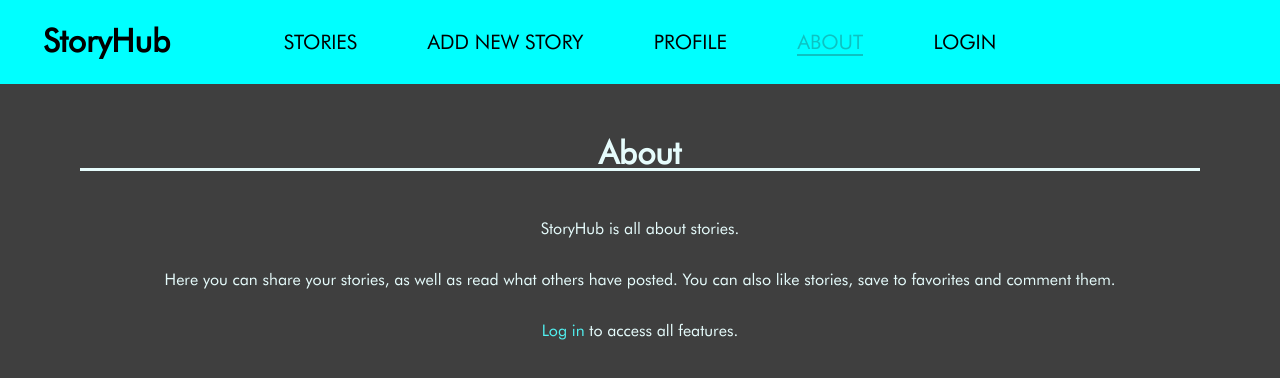
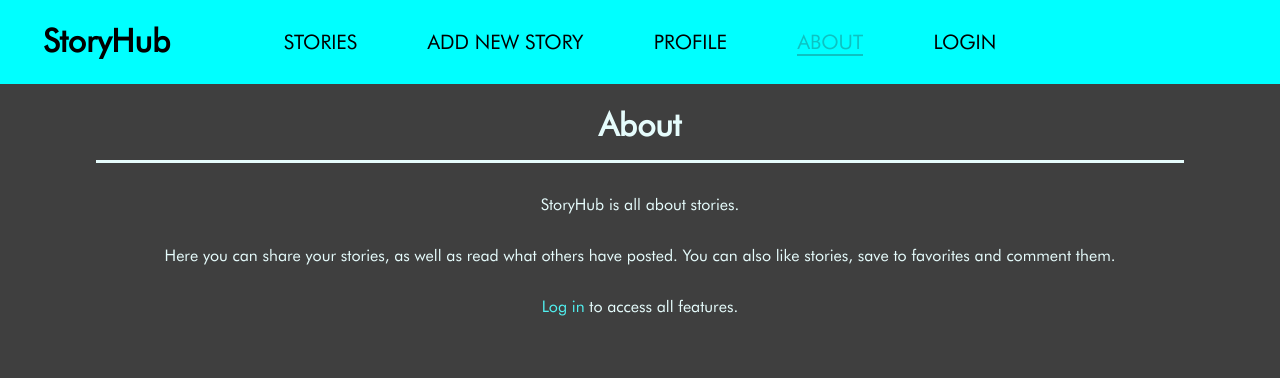
Before and after one commit to Krezlau/StoryHub, a React (Create React App) app: page /about in a window 1280 px wide. Shown: the top 378 px of the page. Built offline with nearby package versions, Linux system fonts and the light colour scheme.

Commit message:
page header fix

```diff
--- a/src/styled/Global.ts
+++ b/src/styled/Global.ts
@@ -11,6 +11,7 @@ const GlobalStyles = createGlobalStyle`
 
   * {
     font-family: Futura, sans-serif;
+    box-sizing: border-box;
   }
 
   body {
@@ -19,7 +20,6 @@ const GlobalStyles = createGlobalStyle`
     margin: 0;
     padding: 0;
     width: 100%;
-    height: 100%;
   }
 
   a {
--- a/src/styled/components/UI/NavigationPanel.ts
+++ b/src/styled/components/UI/NavigationPanel.ts
@@ -10,6 +10,7 @@ export const Header = styled.header`
   padding: 0;
   margin: 0;
   width: 100%;
+  height: 84px;
   background: aqua;
   z-index: 999;
 
@@ -95,7 +96,7 @@ export const NavToggle = styled.button`
   top: 0;
   left: 0;
   margin-left: 1em;
-  height: 82px;
+  height: 81.8px;
   display: flex;
   align-items: center;
 
--- a/src/styled/components/UI/PageHeader.ts
+++ b/src/styled/components/UI/PageHeader.ts
@@ -1,9 +1,9 @@
 import styled from "styled-components";
 
 const PageHeaderContainer = styled.div`
-  height: 3.5rem;
   border-bottom-style: solid;
-  margin-bottom: 2rem;
+  margin-bottom: 1rem;
+  padding-bottom: 1em;
 
   h1 {
     margin-bottom: 0;
--- a/src/styled/components/forms/Form.ts
+++ b/src/styled/components/forms/Form.ts
@@ -1,14 +1,14 @@
 import styled from "styled-components";
 
 export const FormContent = styled.div`
-  margin: 1rem auto;
+  margin: auto;
   width: 100%;
   text-align: center;
 
   label {
     font-weight: bold;
     margin-bottom: .5rem;
-    margin-top: 2rem;
+    margin-top: 1rem;
     display: block;
   }
 
--- a/src/styled/pages/Page.ts
+++ b/src/styled/pages/Page.ts
@@ -5,7 +5,7 @@ export const Page = styled.div`
   flex-direction: column;
   padding: 0 1rem;
   width: calc(100% - 2rem);
-  margin: 7rem auto;
+  margin: 84px auto;
   max-width: 70rem;
   text-align: center;
 `;
```
